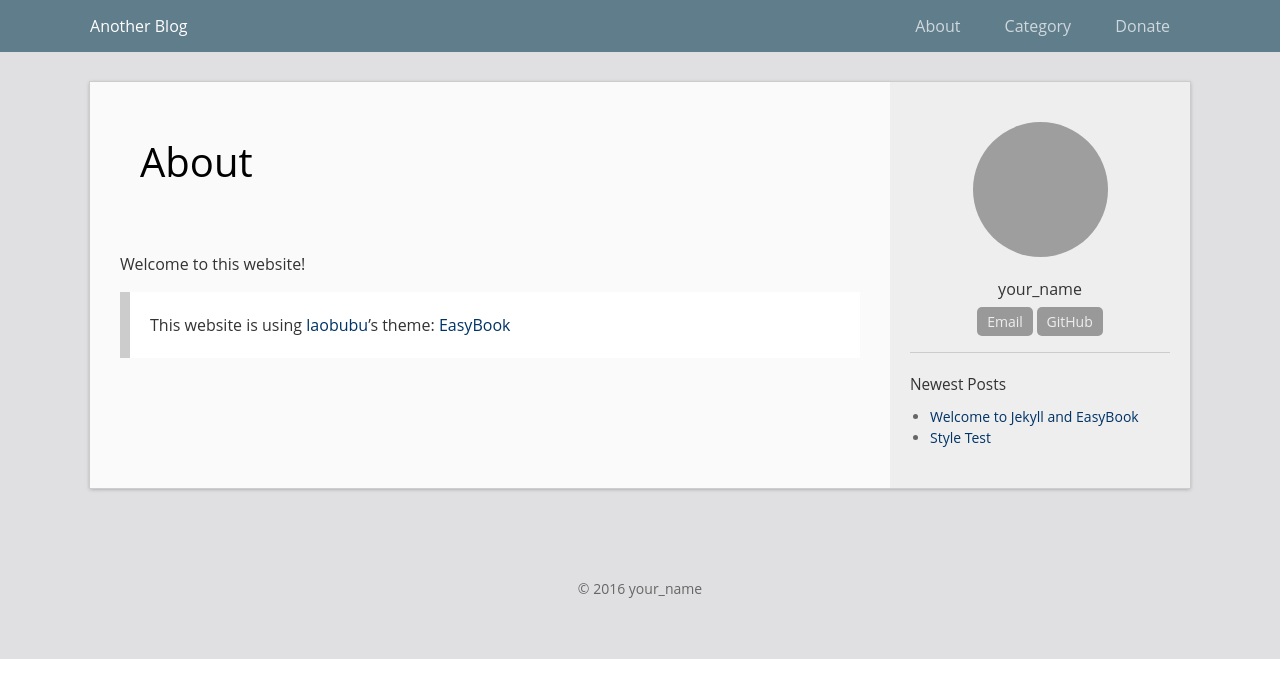
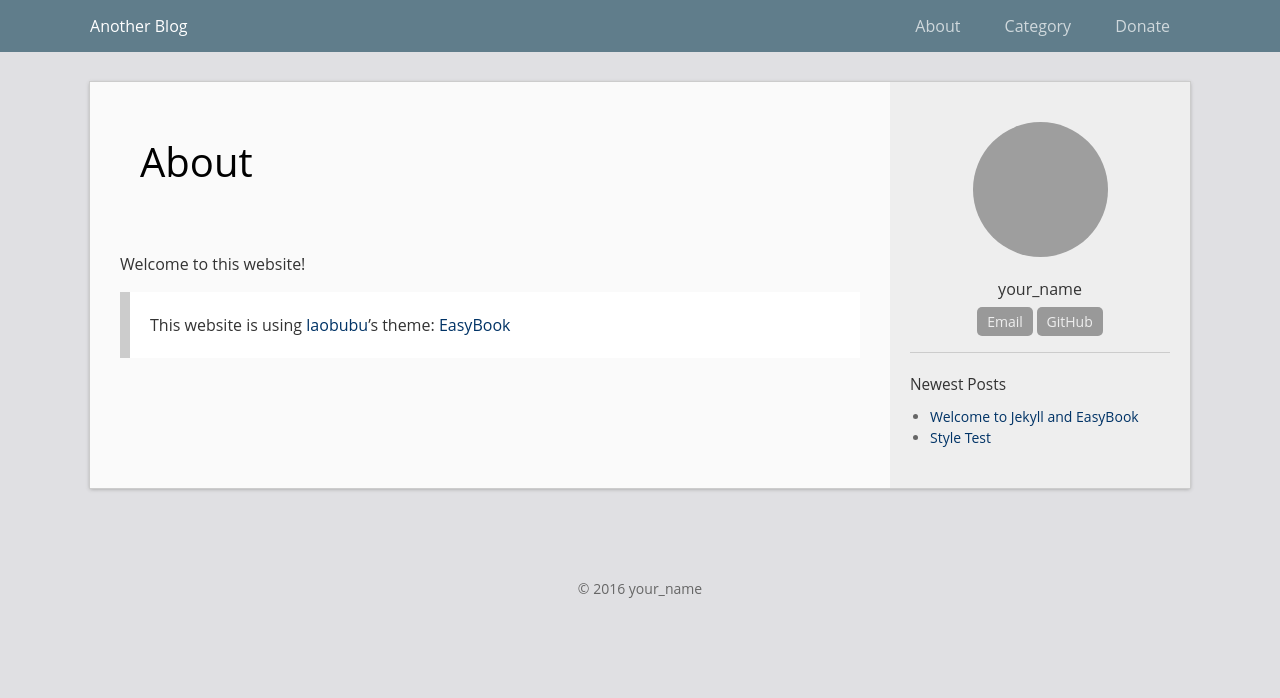
Before and after one commit to laobubu/jekyll-theme-EasyBook, a Jekyll site: the page built from about.md, in a window 1280 px wide. Shown: the top 698 px of the page. Built offline with Jekyll 4.4.1, drawn with Linux system fonts in a browser that asks for light colours; grey boxes are pictures that could not be loaded.

Commit message:
Fix: blank background when content is short.

```diff
--- a/_sass/_layout.scss
+++ b/_sass/_layout.scss
@@ -1,3 +1,7 @@
+body {
+	background-color: #e0e0e3;
+}
+
 .wrapper {
 	margin: 0 auto;
 	max-width: 1100px;
@@ -46,7 +50,6 @@
 $col-secnod-width: 300px;
 
 .page-content {
-	background:#e0e0e3;
 	padding: 30px 0;
 
 	.wrapper {
@@ -175,7 +178,6 @@ $col-secnod-width: 300px;
 // footer
 .footer {
 	padding: 60px 0;
-	background-color: #e0e0e3;
 	text-align:center;
 	color:#666;
 	font-size:$small-font-size;
```
